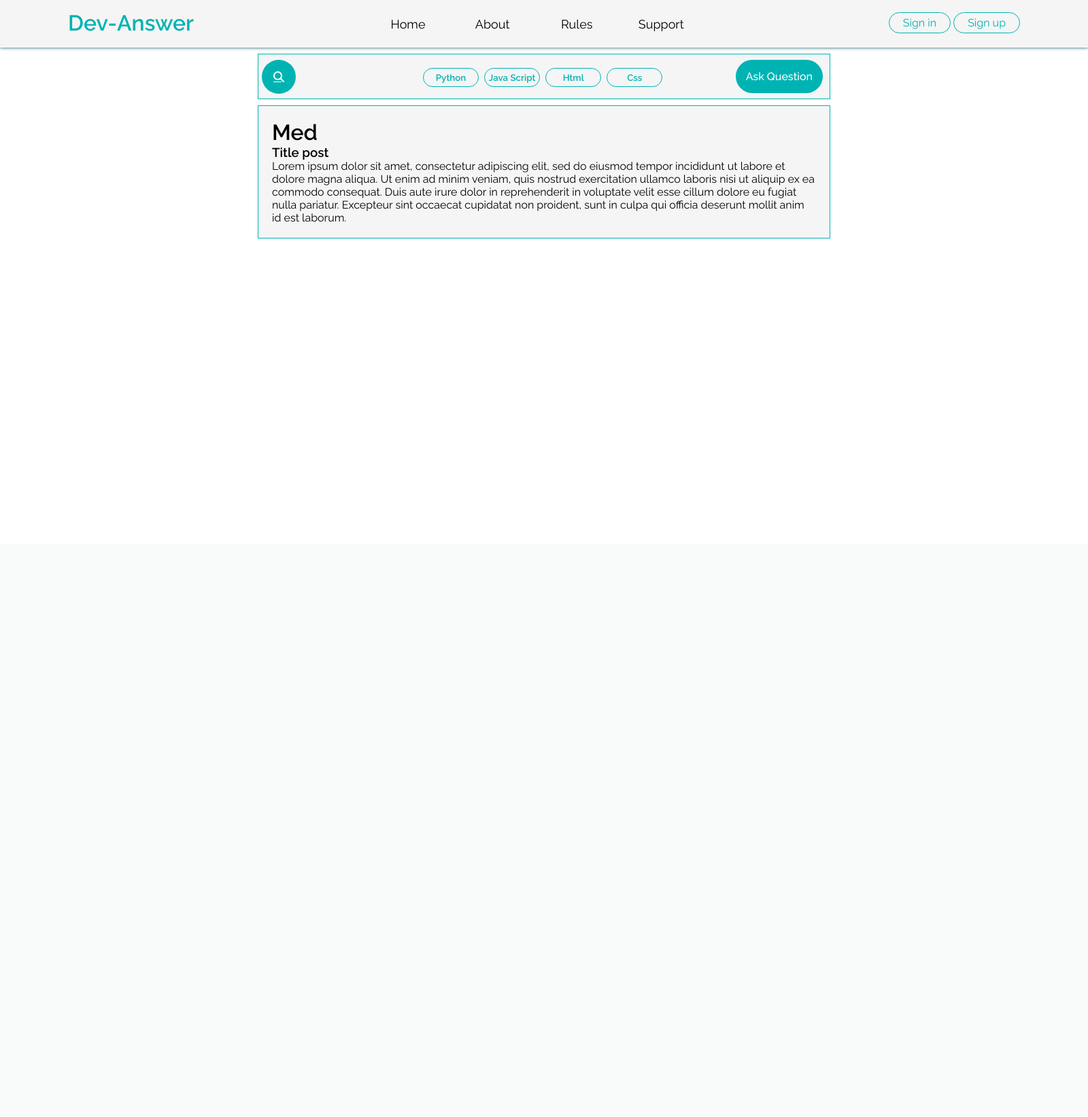
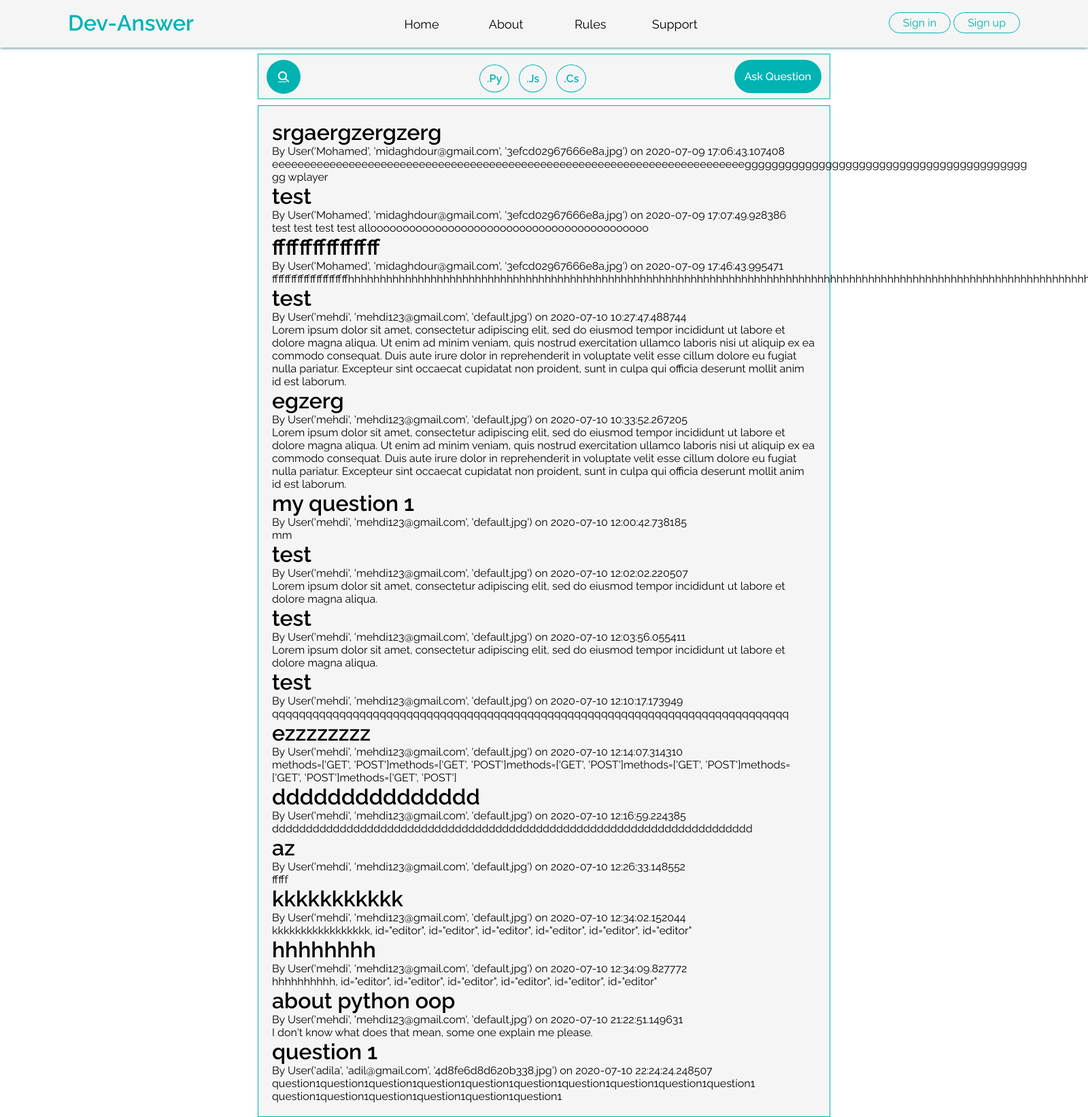
Before and after one commit to Medo-ID/dev_ans, a Flask app: page / in a window 1600 px wide; the page is wider, and only the part inside the window is pictured. Shown: that part at 68% size. Before the commit the page ends 351 px from the top of that part, so only its background shows below. Run offline with Flask 2, Linux system fonts and the light colour scheme; data comes from the database, SQL or seed files in the repository; both versions use the stored data as it was after the commit; some libraries are stand-ins or nearby versions.

Commit message:
dev_answer

```diff
--- a/dev_answer/models.py
+++ b/dev_answer/models.py
@@ -8,10 +8,10 @@ def load_user(user_id):
 
 class User(db.Model, UserMixin):
     id = db.Column(db.Integer, primary_key=True)
-    fullname = db.Column(db.String(30), unique=True, nullable=False)
+    fullname = db.Column(db.String(20), unique=True, nullable=False)
     email = db.Column(db.String(120), unique=True, nullable=False)
     image_file = db.Column(db.String(20), nullable=False, default='default.jpg')
-    password = db.Column(db.String(50), nullable=False)
+    password = db.Column(db.String(60), nullable=False)
     posts = db.relationship('Post', backref='author', lazy=True)
 
     def __repr__(self):
@@ -19,10 +19,10 @@ class User(db.Model, UserMixin):
 
 class Post(db.Model):
     id = db.Column(db.Integer, primary_key=True)
-    title = db.Column(db.String(100), nullable=False)
-    content = db.Column(db.Text, nullable=False,)
+    title = db.Column(db.String(250), nullable=False)
     date_posted = db.Column(db.DateTime, nullable=False, default=datetime.utcnow)
+    content = db.Column(db.Text, nullable=False)
     user_id = db.Column(db.Integer, db.ForeignKey('user.id'), nullable=False)
 
     def __repr__(self):
-        return f"Post('{self.title}', '{self.content}', '{self.date_posted}')"
+        return f"Post('{self.title}', '{self.date_posted}')"
--- a/dev_answer/routes.py
+++ b/dev_answer/routes.py
@@ -1,8 +1,9 @@
 import os
 import secrets
+from PIL import Image
 from flask import render_template, url_for, flash, redirect, request
 from dev_answer import app, db, bcrypt
-from dev_answer.forms import RegistrationForm, LoginForm, UpdateProfileForm
+from dev_answer.forms import RegistrationForm, LoginForm, UpdateProfileForm, PostForm
 from dev_answer.models import User, Post
 from flask_login import login_user, current_user, logout_user, login_required
 
@@ -10,7 +11,8 @@ from flask_login import login_user, current_user, logout_user, login_required
 @app.route("/")
 @app.route("/home")
 def home():
-    return render_template('home.html', title='Home')
+    posts = Post.query.all()
+    return render_template('home.html', posts=posts)
 
 @app.route("/about")
 def about():
@@ -24,9 +26,17 @@ def rules():
 def support():
     return render_template('support.html', title='Support')
 
-@app.route("/ask_question")
+@app.route("/ask_question", methods=['GET', 'POST'])
+@login_required
 def ask_question():
-    return render_template('ask.html', title='Ask Question')
+    form = PostForm()
+    if form.validate_on_submit():
+        post = Post(title=form.title.data, content=form.content.data, author=current_user)
+        db.session.add(post)
+        db.session.commit()
+        flash('Your question has been created!')
+        return redirect(url_for('home'))
+    return render_template('ask.html', title='Ask Question', form=form)
 
 @app.route("/register", methods=['GET', 'POST'])
 def register():
@@ -60,7 +70,7 @@ def login():
 
 def save_picture(form_picture):
     random_hex = secrets.token_hex(8)
-    _, f_ext = os.path.splitext(form_picture.filename)
+    throw, f_ext = os.path.splitext(form_picture.filename)
     picture_fn = random_hex + f_ext
     picture_path = os.path.join(app.root_path, 'static/profile_picts', picture_fn)
 
@@ -88,9 +98,18 @@ def profile():
     elif request.method == 'GET':
         form.fullname.data = current_user.fullname
         form.email.data = current_user.email
-    image_file = url_for('static', filename='profile_picts/')
-    return render_template('profile.html', title='Your Profile', image_file=image_file, form=form)
+    image_file = url_for('static', filename='profile_picts/' + current_user.image_file)
+    return render_template('profile.html', title=current_user.fullname+"'"+'s'+' '+'Profile', image_file=image_file, form=form)
 
+    def questions():
+        cur = get_db().cursor()
+        result = cur.execute('SELECT * FROM posts')
+        posts = cur.fetchall()
+        if result > 0:
+            return render_template('profile.html', title=current_user.fullname+"'"+'s'+' '+'Profile', posts=posts)
+        else:
+            msg = 'No Questions Yet!'
+            return render_template('profile.html', title=current_user.fullname+"'"+'s'+' '+'Profile', msg=msg)
 
 @app.route("/logout")
 def logout():
--- a/dev_answer/static/style.css
+++ b/dev_answer/static/style.css
@@ -1,8 +1,8 @@
 @import url('https://fonts.googleapis.com/css2?family=Raleway:wght@300;400;500;600&display=swap');
 
 *{
-    margin: 0;
-    padding: 0;
+    margin: auto;
+    padding: auto;
     font-family: 'Raleway', sans-serif;
 }
 /*---------header style---------*/
@@ -29,7 +29,7 @@ header{
 nav ul{
     position: absolute;
     top: 20px;
-    left: 540px;
+    left: 520px;
 }
 
 nav ul li{
@@ -101,25 +102,24 @@ nav ul li{
     background-color: whitesmoke;
     position: fixed;
     top: 79px;
-    left: 379px;
+    margin-left: -21px;
     padding: 20px;
-    border: 1.5px double #00b3b3;
+    border: 1px double #00b3b3;
     /*box-shadow:0px 4px 15px gray;*/
 }
 
 .tags{
-    margin-left: 220px;
+    margin-left: 300px;
 }
 
 .tag{
-    font-size: smaller;
+    font-size: 16px;
     font-weight: 600;
     border: 1px solid #00b3b3;
     color: #00b3b3;
-    border-radius: 50px;
-    padding: 5px 5px;
-    margin: 0 2px;
-    width: 70px;
+    border-radius: 50%;
+    padding: 10px;
+    margin: -5px 5px 5px 5px;
     text-decoration: none;
     display: inline-block;
     text-align: center;
@@ -127,12 +127,12 @@ nav ul li{
 
 .ask{
     border: none;
-    float: right;
     border-radius: 50px;
     background: #00b3b3;
     padding: 15px;
-    margin-top: -40px;
-    margin-right: -10px;
+    position: fixed;
+    top: 88px;
+    right: 24.5%;
 }
 
 .ask a{
@@ -147,14 +147,14 @@ nav ul li{
     height: 100%;
     background-color: whitesmoke;
     margin: 155px auto auto auto;
-    border: 1.5px solid #00b3b3;
+    border: 1px solid #00b3b3;
     padding: 20px;
 }
 
 .search-box{
     position: fixed;
     top: 88px;
-    left: 385px;
+    left: 24.5%;
     background-color: #00b3b3;
     color: white;
     border-radius: 40px;
--- a/dev_answer/templates/home.html
+++ b/dev_answer/templates/home.html
@@ -8,14 +8,15 @@
     </a>
   </div>
   <div class="tags">
-    <a class="tag" href="#">Python</a>
-    <a class="tag" href="#">Java Script</a>
-    <a class="tag" href="#">Html</a>
-    <a class="tag" href="#">Css</a>
+    <a class="tag" href="#">.Py</a>
+    <a class="tag" href="#">.Js</a>
+    <a class="tag" href="#">.Cs</a>
   </div>
   <button class="ask"><a href="{{ url_for('ask_question') }}">Ask Question</a></button>
 </div>
-<h1>Med</h1>
-<h3>Title post</h3>
-<p>Lorem ipsum dolor sit amet, consectetur adipiscing elit, sed do eiusmod tempor incididunt ut labore et dolore magna aliqua. Ut enim ad minim veniam, quis nostrud exercitation ullamco laboris nisi ut aliquip ex ea commodo consequat. Duis aute irure dolor in reprehenderit in voluptate velit esse cillum dolore eu fugiat nulla pariatur. Excepteur sint occaecat cupidatat non proident, sunt in culpa qui officia deserunt mollit anim id est laborum.</p>
-{% endblock content %}
+{% for post in posts %}
+  <h1>{{ post.title }}</h1>
+  <p>By {{ post.author }} on {{ post.date_posted }}</p>
+  <p>{{ post.content | safe}}</p>
+{% endfor %}
+{% endblock %}
--- a/dev_answer/templates/layout.html
+++ b/dev_answer/templates/layout.html
@@ -11,8 +11,6 @@
     <link rel="icon" type="image/png" sizes="16x16" href="/favicon-16x16.png">
     <link rel="manifest" href="/site.webmanifest">
     <script src="https://kit.fontawesome.com/888518e0b9.js" crossorigin="anonymous"></script>
-    <!---Editor-->
-    <script src="//cdn.ckeditor.com/4.14.1/standard/ckeditor.js"></script>
     <!---title-->
     {% if title %}
         <title>Dev-Answer | {{ title }}</title>
@@ -53,9 +51,14 @@
             {% endfor %}
           {% endif %}
         {% endwith %}
-      </div>
+    </div>
     <div class="content">
     {% block content %}{% endblock %}
     </div>
+    <!---Editor-->
+    <script src="//cdn.ckeditor.com/4.14.1/standard/ckeditor.js"></script>
+    <script>
+        CKEDITOR.replace('editor');
+    </script>
 </body>
 </html>
```
Also changed, not shown: other parts of dev_answer/static/style.css (+66 -3 lines), dev_answer/forms.py (+6 -1 lines), dev_answer/templates/ask.html (+33 -11 lines), dev_answer/templates/profile.html (+37 -14 lines), dev_answer/site.db, dev_answer/static/profile_picts/0c871dd0374d69d5.jpg (added), dev_answer/static/profile_picts/3efcd02967666e8a.jpg (added), dev_answer/static/profile_picts/4090cfa12cebab68.jpg (added), dev_answer/static/profile_picts/4d8fe6d8d620b338.jpg (added), dev_answer/static/profile_picts/85b02cb042eb8663.jpg (added), dev_answer/static/profile_picts/default.jpg (added), dev_answer/static/profile_picts/default.png (deleted), dev_answer/static/profile_picts/e235d9ef3d2f7f89.jpg (added).
